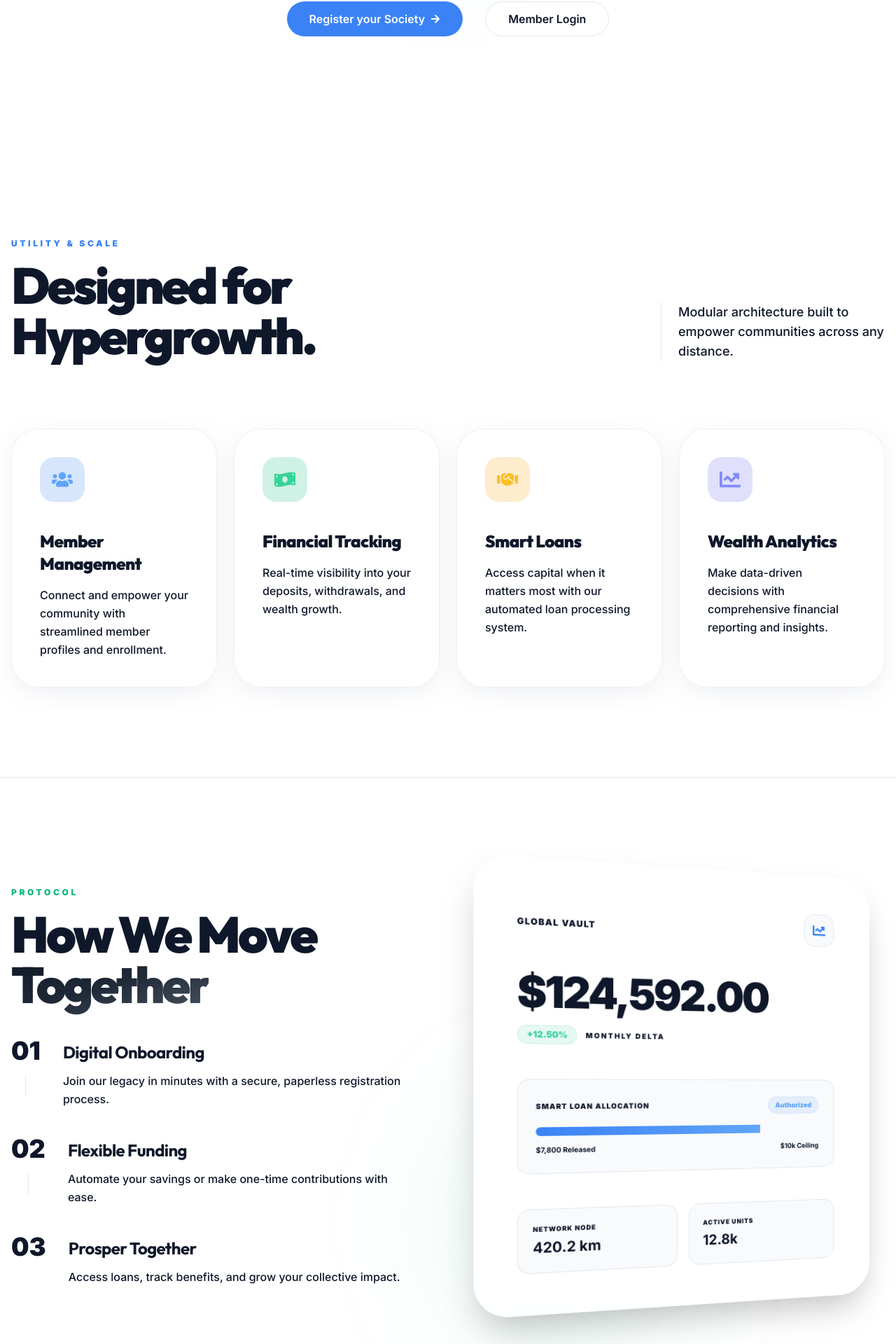
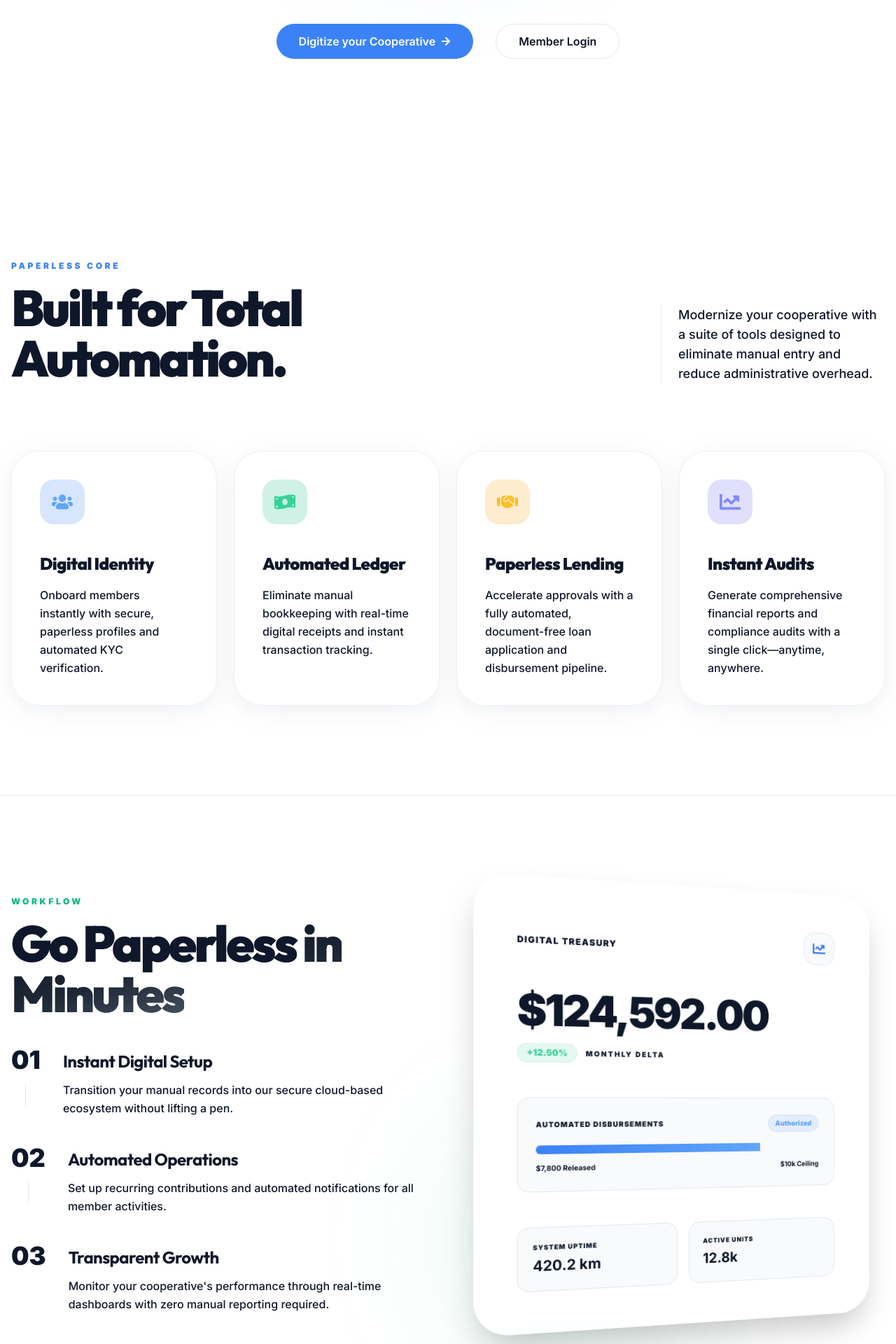
Before and after one commit to Jinoprinx/cooperative, a Next.js app: page / in a window 1280 px wide. Shown: the part 855-2775 px from the top of the page at 70% size. Built offline with nearby package versions, Linux system fonts and the light colour scheme.

Commit message:
Improved homepage copywriting

```diff
--- a/app/page.tsx
+++ b/app/page.tsx
@@ -9,26 +9,26 @@ import { useUser } from '@/app/hooks/useUser';
 const features = [
   {
     icon: FaUsers,
-    title: "Member Management",
-    description: "Connect and empower your community with streamlined member profiles and enrollment.",
+    title: "Digital Identity",
+    description: "Onboard members instantly with secure, paperless profiles and automated KYC verification.",
     color: "bg-blue-500/20 text-blue-400"
   },
   {
     icon: FaMoneyBillWave,
-    title: "Financial Tracking",
-    description: "Real-time visibility into your deposits, withdrawals, and wealth growth.",
+    title: "Automated Ledger",
+    description: "Eliminate manual bookkeeping with real-time digital receipts and instant transaction tracking.",
     color: "bg-emerald-500/20 text-emerald-400"
   },
   {
     icon: FaHandshake,
-    title: "Smart Loans",
-    description: "Access capital when it matters most with our automated loan processing system.",
+    title: "Paperless Lending",
+    description: "Accelerate approvals with a fully automated, document-free loan application and disbursement pipeline.",
     color: "bg-amber-500/20 text-amber-400"
   },
   {
     icon: FaChartLine,
-    title: "Wealth Analytics",
-    description: "Make data-driven decisions with comprehensive financial reporting and insights.",
+    title: "Instant Audits",
+    description: "Generate comprehensive financial reports and compliance audits with a single click—anytime, anywhere.",
     color: "bg-indigo-500/20 text-indigo-400"
   }
 ];
@@ -36,18 +36,18 @@ const features = [
 const steps = [
   {
     id: "01",
-    title: "Digital Onboarding",
-    description: "Join our legacy in minutes with a secure, paperless registration process."
+    title: "Instant Digital Setup",
+    description: "Transition your manual records into our secure cloud-based ecosystem without lifting a pen."
   },
   {
     id: "02",
-    title: "Flexible Funding",
-    description: "Automate your savings or make one-time contributions with ease."
+    title: "Automated Operations",
+    description: "Set up recurring contributions and automated notifications for all member activities."
   },
   {
     id: "03",
-    title: "Prosper Together",
-    description: "Access loans, track benefits, and grow your collective impact."
+    title: "Transparent Growth",
+    description: "Monitor your cooperative's performance through real-time dashboards with zero manual reporting required."
   }
 ];
 
@@ -81,7 +81,7 @@ export default function Home() {
                     <span className="animate-ping absolute inline-flex h-full w-full rounded-full bg-primary opacity-75"></span>
                     <span className="relative inline-flex rounded-full h-2 w-2 bg-primary"></span>
                   </span>
-                  Transcend Legacy Banking
+                  Eliminate Paperwork. Elevate Efficiency.
                 </motion.div>
 
                 <h1 className="mb-8 text-7xl font-black md:text-[9rem] text-foreground dark:text-white tracking-tighter leading-[0.85] perspective-1000">
@@ -109,7 +109,7 @@ export default function Home() {
                   transition={{ delay: 0.8, duration: 1 }}
                   className="mb-14 text-xl md:text-2xl text-muted-foreground dark:text-white/50 font-medium leading-relaxed max-w-2xl mx-auto px-4"
                 >
-                  Experience a modern cooperative ecosystem engineered for exponential growth, radical transparency, and shared prosperity.
+                  The ultimate paperless management system for modern cooperatives. Streamline your operations, digitize every record, and automate financial workflows with surgical precision.
                 </motion.p>
 
                 <motion.div
@@ -140,7 +140,7 @@ export default function Home() {
                         href="/auth/register"
                         className="btn-primary group"
                       >
-                        Register your Society
+                        Digitize your Cooperative
                         <FaArrowRight className="text-sm transition-transform duration-500 group-hover:translate-x-2" />
                       </Link>
                       <Link
@@ -182,13 +182,13 @@ export default function Home() {
           <div className="container mx-auto px-4 max-w-7xl">
             <div className="mb-24 flex flex-col md:flex-row md:items-end justify-between gap-8">
               <div className="max-w-2xl">
-                <span className="text-primary font-black tracking-[0.3em] uppercase text-xs mb-4 block">Utility & Scale</span>
+                <span className="text-primary font-black tracking-[0.3em] uppercase text-xs mb-4 block">Paperless Core</span>
                 <h2 className="text-5xl md:text-7xl font-black text-foreground dark:text-white tracking-tighter leading-none">
-                  Designed for <span className="text-muted-foreground dark:text-white/30">Hypergrowth.</span>
+                  Built for <span className="text-muted-foreground dark:text-white/30">Total Automation.</span>
                 </h2>
               </div>
               <p className="text-muted-foreground dark:text-white/40 font-medium max-w-xs text-lg border-l border-border dark:border-white/10 pl-6">
-                Modular architecture built to empower communities across any distance.
+                Modernize your cooperative with a suite of tools designed to eliminate manual entry and reduce administrative overhead.
               </p>
             </div>
 
@@ -224,9 +224,9 @@ export default function Home() {
           <div className="container mx-auto px-4 max-w-7xl">
             <div className="flex flex-col lg:flex-row items-center gap-24">
               <div className="lg:w-1/2">
-                <span className="text-secondary font-black tracking-[0.3em] uppercase text-xs mb-4 block">Protocol</span>
+                <span className="text-secondary font-black tracking-[0.3em] uppercase text-xs mb-4 block">Workflow</span>
                 <h2 className="text-5xl md:text-7xl font-black text-foreground dark:text-white mb-10 tracking-tighter leading-[0.9]">
-                  How We Move <span className="text-gradient">Together</span>
+                  Go Paperless <span className="text-gradient">in Minutes</span>
                 </h2>
 
                 <div className="space-y-10">
@@ -264,7 +264,7 @@ export default function Home() {
                     <div className="flex justify-between items-center mb-12">
                       <div className="space-y-2">
                         <div className="h-1.5 w-20 bg-primary/30 rounded-full"></div>
-                        <div className="text-xs font-black text-muted-foreground dark:text-white/40 uppercase tracking-widest">Global Vault</div>
+                        <div className="text-xs font-black text-muted-foreground dark:text-white/40 uppercase tracking-widest">Digital Treasury</div>
                       </div>
                       <div className="w-12 h-12 rounded-2xl bg-surface-lighter dark:bg-white/[0.03] flex items-center justify-center border border-border dark:border-white/[0.08]">
                         <FaChartLine className="text-primary text-xl" />
@@ -286,7 +286,7 @@ export default function Home() {
                     <div className="space-y-6 mb-12">
                       <div className="bg-surface-lighter dark:bg-white/[0.02] rounded-2xl p-6 border border-border dark:border-white/[0.05]">
                         <div className="flex justify-between items-center mb-4">
-                          <span className="text-[10px] font-black text-muted-foreground dark:text-white/30 uppercase tracking-widest">Smart Loan Allocation</span>
+                          <span className="text-[10px] font-black text-muted-foreground dark:text-white/30 uppercase tracking-widest">Automated Disbursements</span>
                           <span className="text-[10px] font-black text-blue-400 bg-blue-500/10 px-2.5 py-1 rounded-full border border-blue-500/10">Authorized</span>
                         </div>
                         <div className="h-3 w-full bg-surface-hover dark:bg-white/[0.03] rounded-full overflow-hidden">
@@ -306,7 +306,7 @@ export default function Home() {
 
                     <div className="grid grid-cols-2 gap-4">
                       <div className="bg-surface-lighter dark:bg-white/[0.02] rounded-2xl p-5 border border-border dark:border-white/[0.05]">
-                        <div className="text-[9px] text-muted-foreground dark:text-white/30 uppercase font-black mb-1 tracking-widest">Network Node</div>
+                        <div className="text-[9px] text-muted-foreground dark:text-white/30 uppercase font-black mb-1 tracking-widest">System Uptime</div>
                         <div className="text-xl font-bold text-foreground dark:text-white">420.2 km</div>
                       </div>
                       <div className="bg-surface-lighter dark:bg-white/[0.02] rounded-2xl p-5 border border-border dark:border-white/[0.05]">
@@ -338,7 +338,7 @@ export default function Home() {
                     Cooperatives.io
                   </span>
                 </Link>
-                <p className="text-muted-foreground dark:text-white/30 max-w-xs font-medium">The definitive operating system for modern cooperatives.</p>
+                <p className="text-muted-foreground dark:text-white/30 max-w-xs font-medium">The definitive paperless management system for modern cooperatives.</p>
               </div>
 
               <div className="flex flex-col items-end gap-6 text-right">
@@ -347,7 +347,7 @@ export default function Home() {
                   <Link href="#" className="text-muted-foreground dark:text-white/30 hover:text-primary transition-colors font-bold text-sm tracking-widest uppercase">Terms of Use</Link>
                 </div>
                 <p className="text-muted-foreground dark:text-white/20 text-xs font-black tracking-widest uppercase italic">
-                  &copy; {new Date().getFullYear()} Cooperative System Intelligence. Built for legacy.
+                  &copy; {new Date().getFullYear()} Paperless Cooperative Systems. Built for legacy.
                 </p>
               </div>
             </div>
```
